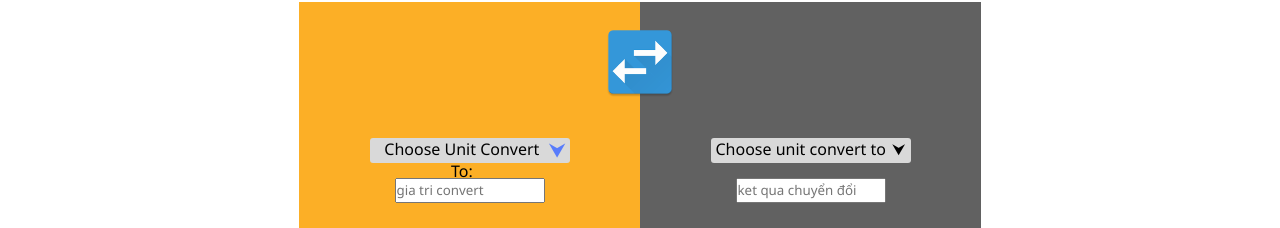
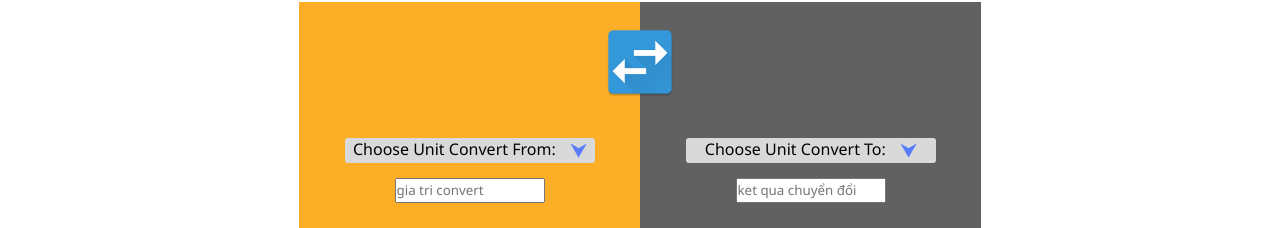
Before and after one commit to tungld160589/metricconversion, a React (Create React App) app: page /AreaConvert in a window 1280 px wide. Shown: the part 218-446 px from the top of the page. Built offline with nearby package versions, Linux system fonts and the light colour scheme.

Commit message:
cập nhật listbox

```diff
--- a/src/components/ConvertGraph.jsx
+++ b/src/components/ConvertGraph.jsx
@@ -7,10 +7,16 @@ const ConvertGraph = (props) => {
   const [leftList, setleftList] = useState();
   const [rightList, setRightList] = useState();
   const [listVisible, setListVisible] = useState(false);
+  const [listVisibleRight, setListVisibleRight] = useState(false);
+  const [selectOptionRight, setSelectOptionRight] = useState(null);
   const [selectedOption, setSelectedOption] = useState(null);
   const selectOption = (option) => {
     setSelectedOption(option);
     setListVisible(false);
+  };
+  const selectOptionR = (option) => {
+    setSelectOptionRight(option);
+    setListVisibleRight(false);
   };
   const toggleList = () => {
     setListVisible(!listVisible);
@@ -20,6 +26,18 @@ const ConvertGraph = (props) => {
     });
     setleftList(sortlist);
   };
+  const toggleListR = () => {
+    setListVisibleRight(!listVisibleRight);
+  };
+
+  const handleClickLeft = (option) => {
+    const updatedUnitList = leftList.filter((e) => {
+      let unitChoose = option.nameOfUnit.toLowerCase();
+
+      return e.nameOfUnit !== option.nameOfUnit;
+    });
+    setRightList(updatedUnitList);
+  };
   return (
     <div className="convertgraph-control">
       <div className="bg-group-convert-control">
@@ -27,23 +45,26 @@ const ConvertGraph = (props) => {
           <div>
             <div className="convert-left-control">
               <div className="txt-convert-left" onClick={toggleList}>
-                <span>{selectedOption || "Choose Unit Convert To:"}</span>
+                <span>{selectedOption || "Choose Unit Convert From:"}</span>
                 <div className={`arrow-icon ${listVisible ? "open" : ""}`}>
                   &#11167;
                 </div>
-              </div>
                 {listVisible && (
-                <ul className="list-container">
+                  <ul className="list-unit-convert">
                     {leftList.map((option, index) => (
                       <li
                         key={index}
-                      onClick={() => selectOption(option.nameOfUnit)}
+                        onClick={() => {
+                          selectOption(option.nameOfUnit);
+                          handleClickLeft(option);
+                        }}
                       >
                         {option.nameOfUnit}
                       </li>
                     ))}
                   </ul>
                 )}
+              </div>
             </div>
 
             <input
@@ -55,8 +76,25 @@ const ConvertGraph = (props) => {
         </div>
         <div className="bg-convert-right-control">
           <div className="convert-right-control">
-            <div className="txt-convert-right">
-              <p>Choose unit convert to</p> <p>&#11167;</p>
+            <div className="txt-convert-right" onClick={toggleListR}>
+              <span>{selectOptionRight || "Choose Unit Convert To:"}</span>
+              <div className={`arrow-icon ${listVisibleRight ? "open" : ""}`}>
+                &#11167;
+              </div>
+              {listVisibleRight && (
+                <ul className="list-unit-convert">
+                  {rightList.map((optionR, indexR) => (
+                    <li
+                      key={indexR}
+                      onClick={() => {
+                        selectOptionR(optionR.nameOfUnit);
+                      }}
+                    >
+                      {optionR.nameOfUnit}
+                    </li>
+                  ))}
+                </ul>
+              )}
             </div>
             <input
               className="output-right"
@@ -70,27 +108,6 @@ const ConvertGraph = (props) => {
         </div>
         <div className="convert-result"></div>
       </div>
-      {/* <div className="convert-left-control">
-        <div className="txt-convert-left">
-          <p>Choose unit convert</p>
-          <p>&#11167;</p>
-        </div>
-        <input
-          className="input-left"
-          type="text"
-          placeholder="gia tri convert"
-        />
-      </div>
-      <div className="convert-right-control">
-        <div className="txt-convert-right">
-          <p>Choose unit convert to</p> <p>&#11167;</p>
-        </div>
-        <input
-          className="output-right"
-          type="text"
-          placeholder="ket qua chuyển đổi"
-        />
-      </div> */}
     </div>
   );
 };
--- a/src/index.css
+++ b/src/index.css
@@ -395,14 +395,38 @@ a {
 .txt-convert-left,
 .txt-convert-right {
   background-color: #d9d9d9;
-  width: 200px;
+  width: 250px;
   height: 25px;
   border-radius: 3px;
   display: flex;
-  justify-content: space-between;
+  justify-content: center;
   margin-bottom: 15px;
-  padding-left: 5px;
-  padding-right: 5px;
+  gap: 15px;
+}
+.list-unit-convert {
+  list-style-type: none;
+  padding: 0;
+  margin: 0;
+  background-color: #e0e0e0;
+  position: absolute;
+  top: 49%;
+  width: 250px;
+  max-height: 100px; /* Set a maximum height for the list box */
+  overflow-y: auto; /* Enable vertical scroll bar if the list exceeds the maximum height */
+}
+
+.list-unit-convert li {
+  padding: 5px;
+  border-bottom: 1px solid #ccc;
+  cursor: pointer;
+}
+
+.list-unit-convert li:hover {
+  background-color: #ccc;
+}
+
+.list-unit-convert li:last-child {
+  border-bottom: none;
 }
 .input-left,
 .output-right {
@@ -477,41 +501,3 @@ a {
   margin-block: 10px;
 }
 /*==========================================*/
-.header-container {
-  cursor: pointer;
-  display: flex;
-  justify-content: space-between;
-  align-items: center;
-  padding: 10px;
-  background-color: #f0f0f0;
-}
-
-.arrow-icon {
-  transition: transform 0.3s ease;
-}
-
-.arrow-icon.open {
-  transform: rotate(180deg);
-}
-
-.list-container {
-  list-style-type: none;
-  padding: 0;
-  margin: 0;
-  background-color: #e0e0e0;
-  position: absolute;
-}
-
-.list-container li {
-  padding: 10px;
-  border-bottom: 1px solid #ccc;
-  cursor: pointer;
-}
-
-.list-container li:hover {
-  background-color: #ccc;
-}
-
-.list-container li:last-child {
-  border-bottom: none;
-}
```
Lines whose indentation alone changed are shown as unchanged.
